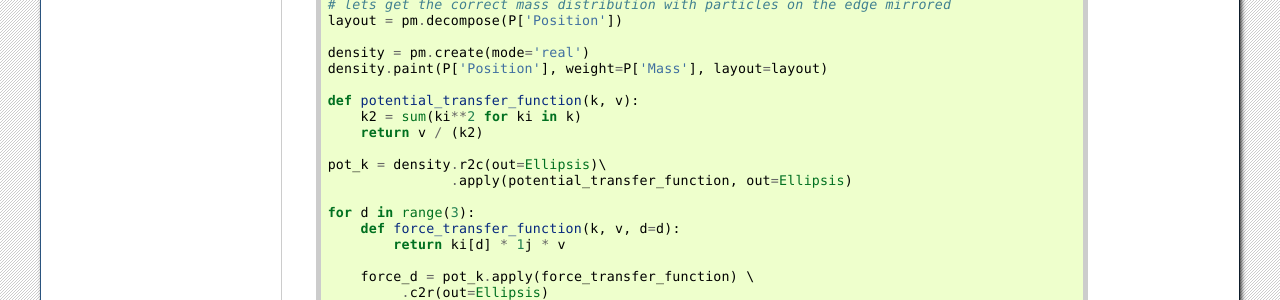
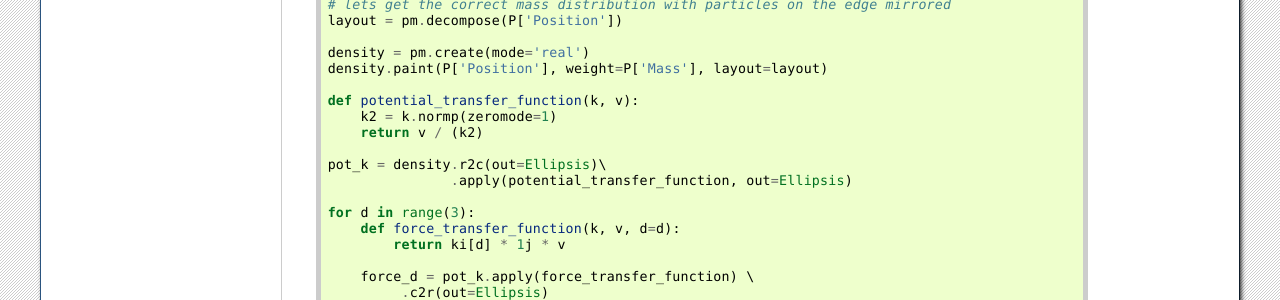
Before and after one commit to MP-Gadget/pmesh, a Sphinx documentation site: the page built from docs/intro.rst, in a window 1280 px wide. Shown: the part 677-977 px from the top of the page. Built offline with Sphinx 7.4.7, drawn with Linux system fonts in a browser that asks for light colours; formulas are drawn with MathJax 3; pages that are not in the unit, such as notebooks, are missing from menus.

Commit message:
update documentation.

```diff
--- a/docs/intro.rst
+++ b/docs/intro.rst
@@ -47,7 +47,7 @@ Here is an example for calculating linear order displacement from perturbative g
         density.paint(P['Position'], weight=P['Mass'], layout=layout)
 
         def potential_transfer_function(k, v):
-            k2 = sum(ki**2 for ki in k)
+            k2 = k.normp(zeromode=1)
             return v / (k2)
 
         pot_k = density.r2c(out=Ellipsis)\
```
